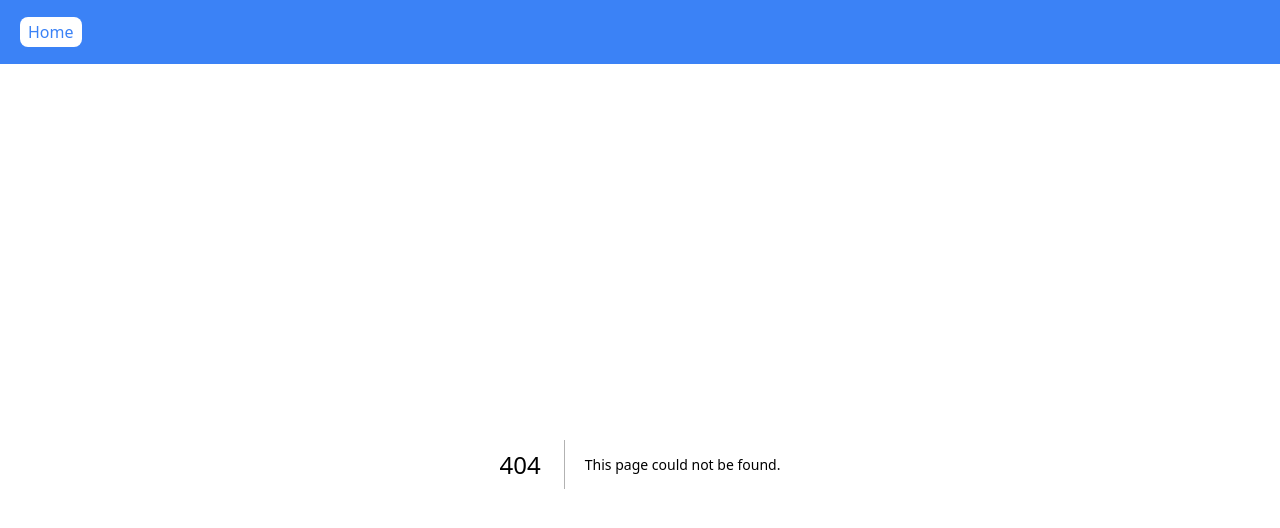
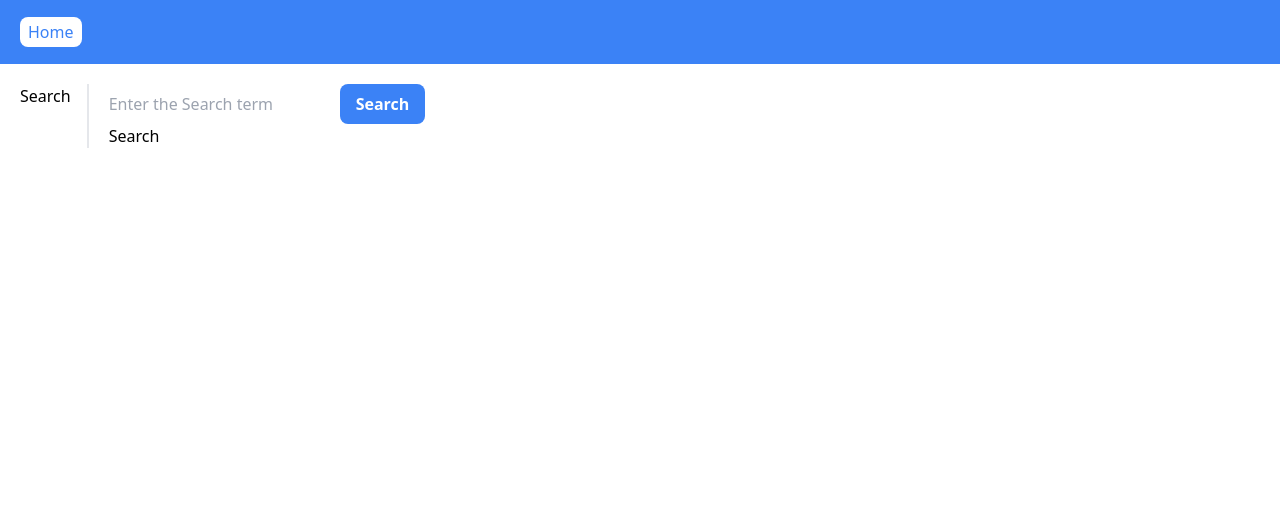
Before and after one commit to zihaoyy/nextjs13-demo, a Next.js app: page /search in a window 1280 px wide. Before the commit this address had no page. Shown: the top 528 px of the page. Built offline with nearby package versions, Linux system fonts and the light colour scheme.

Commit message:
feat: clientside search page

```diff
--- /dev/null
+++ b/app/search/Search.tsx
@@ -0,0 +1,23 @@
+'use client'
+import { useRouter } from 'next/navigation'
+import React, { FormEvent, useState } from 'react'
+
+function Search() {
+  const [search, setSearch] = useState(""),
+    router = useRouter()
+
+  const handleSearch = async (e: FormEvent<HTMLFormElement>) => {
+    e.preventDefault()
+    setSearch("")
+    router.push(`/search/${search}`)
+  }
+
+  return (
+    <form onSubmit={handleSearch}>
+      <input type="text" value={search} placeholder="Enter the Search term" onChange={(e) => setSearch(e.target.value)} />
+      <button type='submit' className='bg-blue-500 text-white font-bold py-2 px-4 rounded-lg'>Search</button>
+    </form>
+  )
+}
+
+export default Search
--- /dev/null
+++ b/app/search/[searchTerm]/page.tsx
@@ -0,0 +1,44 @@
+import React from 'react'
+
+type PageProps = {
+  params: {
+    searchTerm: string
+  }
+}
+
+type SearchResult = {
+  organic_results: [
+    {
+      position: number;
+      title: string;
+      link: string;
+      thumbnail: string;
+      snippet: string;
+    }
+  ]
+}
+
+const search = async (searchTerm: string) => {
+  const response = await fetch(`https://serpapi.com/search.json?q=${searchTerm}&api_key=${process.env.API_KEY}`)
+  const data: SearchResult = await response.json()
+  return data
+}
+
+async function SearchResults({ params: { searchTerm } }: PageProps) {
+  const searchResults = await search(searchTerm)
+  return (
+    <div>
+      <p className='text-gray-500 text-sm'>You searched for: {searchTerm}</p>
+      <ol className='space-y-5 p-5'>
+        {searchResults.organic_results.map((result) => (
+          <li key={result.position} className="list-decimal">
+            <p className='font-bold'>{result.title}</p>
+            <p>{result.snippet}</p>
+          </li>
+        ))}
+      </ol>
+    </div>
+  )
+}
+
+export default SearchResults
--- /dev/null
+++ b/app/search/layout.tsx
@@ -0,0 +1,22 @@
+import React from 'react'
+import Search from './Search'
+
+function RootLayout({
+  children,
+}: {
+  children: React.ReactNode
+}) {
+  return (
+    <main className='flex space-x-4 divide-x-2 p-5'>
+      <div>
+        <h1>Search</h1>
+      </div>
+      <div className='flex-1 pl-5'>
+        <Search />
+        <div>{children}</div>
+      </div>
+    </main>
+  )
+}
+
+export default RootLayout
--- /dev/null
+++ b/app/search/page.tsx
@@ -0,0 +1,9 @@
+import React from 'react'
+
+function Search() {
+  return (
+    <div>Search</div>
+  )
+}
+
+export default Search
```
